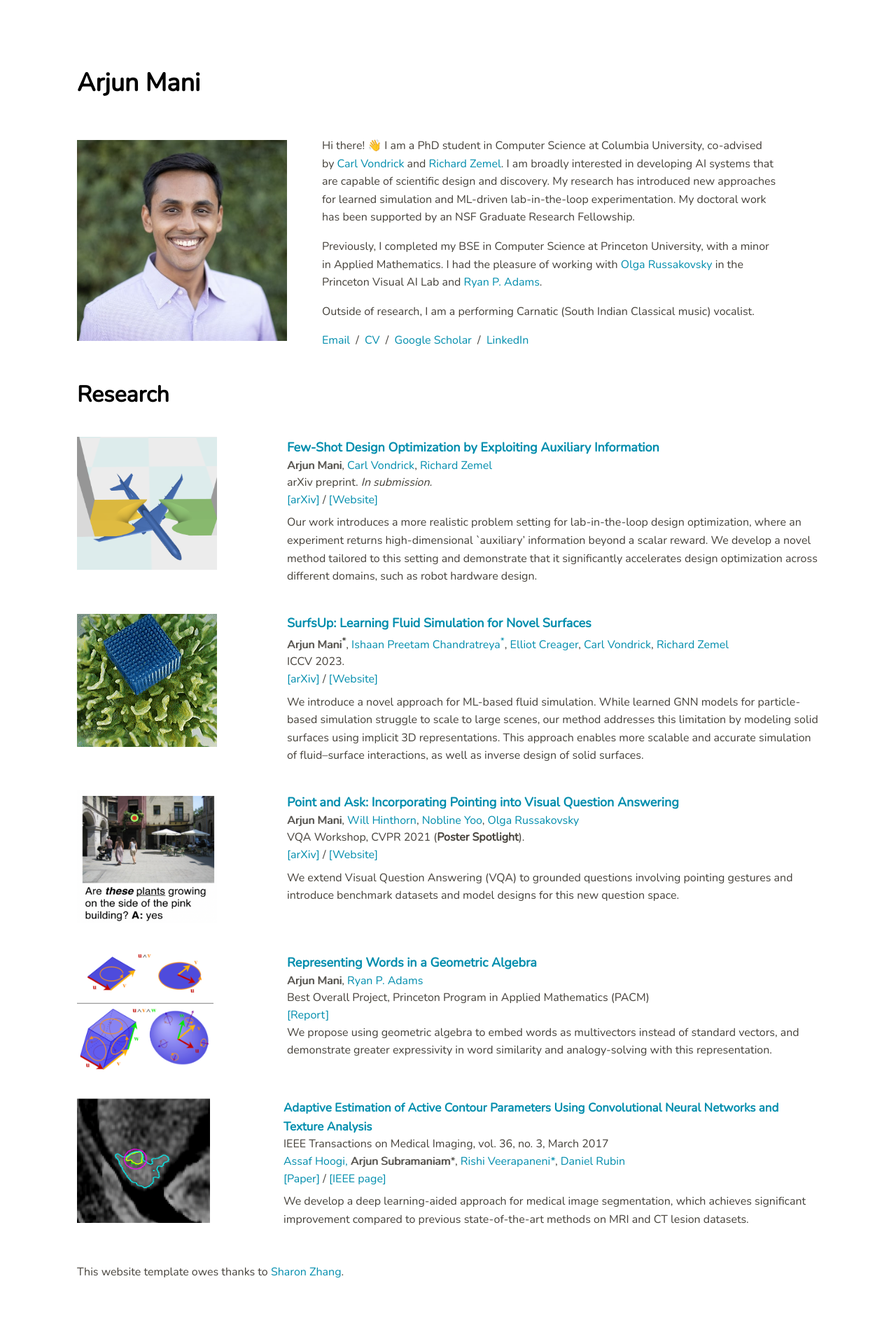
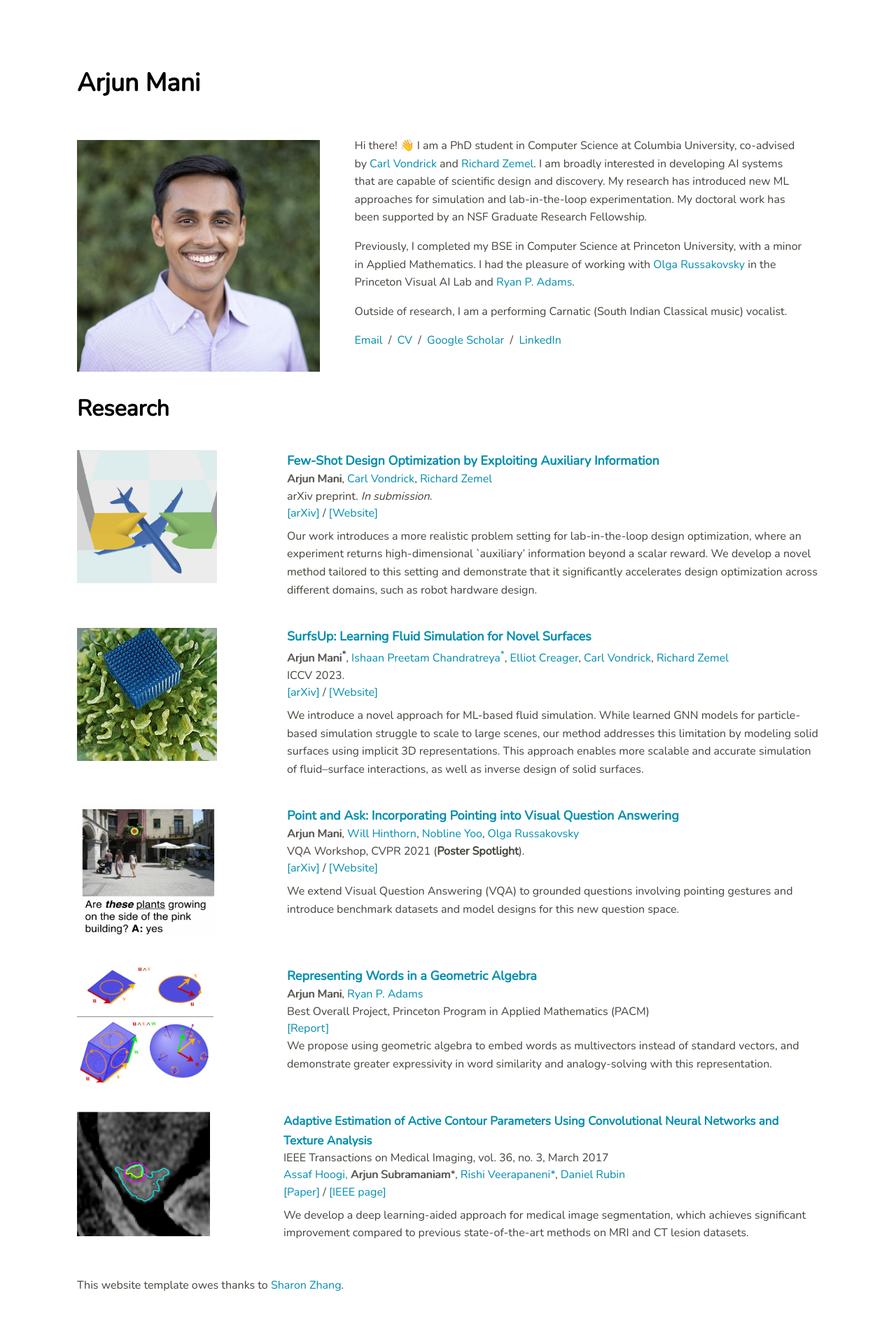
Before and after one commit to arjun-mani/arjun-mani.github.io, a Jekyll site: the page built from index.html, in a window 1280 px wide. Shown: the whole page at 70% size. Built offline with Jekyll 4.4.1, drawn with Linux system fonts in a browser that asks for light colours.

Commit message:
Increase about photo size more

```diff
--- a/css/main.css
+++ b/css/main.css
@@ -32,7 +32,7 @@
 
 .about-img {
   padding-top: 20px;
-  flex: 0 1 300px;
+  flex: 0 1 350px;
   min-width: 150px;
   text-align: center;
 }
--- a/index.html
+++ b/index.html
@@ -32,7 +32,7 @@
 			<img src="./cuidpic2.jpg" width="100%" alt="profile pic">
 		</div>
 		<div class="about-desc">
-			<p> Hi there! 👋 I am a PhD student in Computer Science at Columbia University, co-advised by <a href="http://www.cs.columbia.edu/~vondrick/" target="_blank">Carl Vondrick</a> and <a href="http://www.cs.columbia.edu/~zemel/" target="_blank">Richard Zemel</a>. I am broadly interested in developing AI systems that are capable of scientific design and discovery. My research has introduced new approaches for learned simulation and ML-driven lab-in-the-loop experimentation.
+			<p> Hi there! 👋 I am a PhD student in Computer Science at Columbia University, co-advised by <a href="http://www.cs.columbia.edu/~vondrick/" target="_blank">Carl Vondrick</a> and <a href="http://www.cs.columbia.edu/~zemel/" target="_blank">Richard Zemel</a>. I am broadly interested in developing AI systems that are capable of scientific design and discovery. My research has introduced new ML approaches for simulation and lab-in-the-loop experimentation.
                 My doctoral work has been supported by an NSF Graduate Research Fellowship.
 
             <p> Previously, I completed my BSE in Computer Science at Princeton University, with a minor in Applied Mathematics. I had the pleasure of working with <a href="https://www.cs.princeton.edu/~olgarus/" target="_blank">Olga Russakovsky</a>
```
